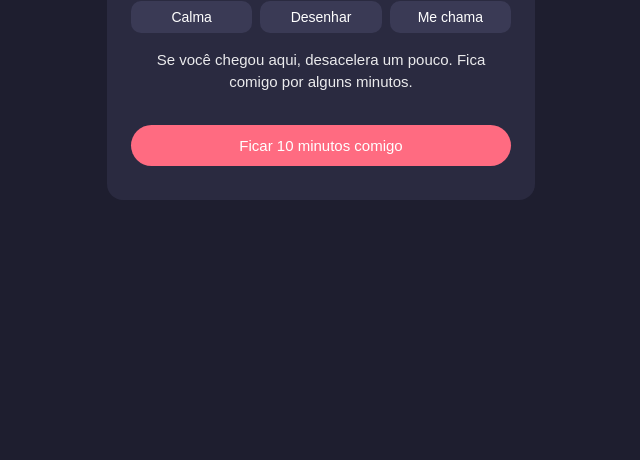
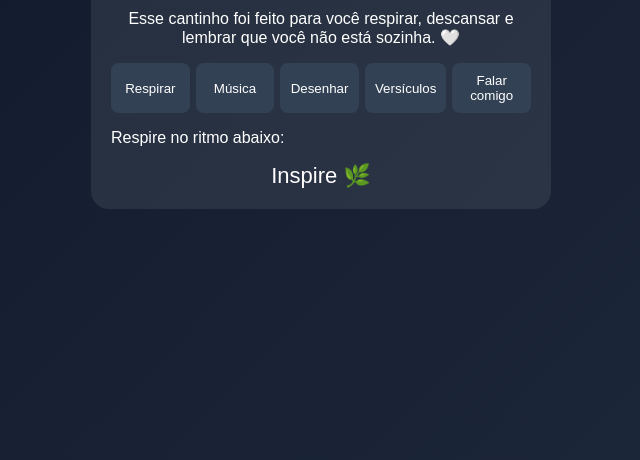
Before and after one commit to victor22066/puerto-seguro, a plain HTML site: page index.html in a window 1280 px wide. Shown: the part 340-800 px from the top of the page, without its empty margins (319-959 px from the left). Drawn offline with Linux system fonts and the light colour scheme.

Commit message:
Add files via upload

```diff
--- a/index.html
+++ b/index.html
@@ -3,163 +3,84 @@
 <head>
 <meta charset="UTF-8">
 <meta name="viewport" content="width=device-width, initial-scale=1.0">
-  <title>Porto Seguro</title>
-
+<title>Um Lugar Seguro</title>
 <style>
-    body {
-      margin: 0;
-      min-height: 100vh;
-      display: flex;
-      align-items: center;
-      justify-content: center;
-      background: #1e1e2f;
-      font-family: Arial, Helvetica, sans-serif;
-      color: #ffffff;
-    }
-
-    .box {
-      width: 100%;
-      max-width: 380px;
-      background: #2a2a40;
-      padding: 24px;
-      border-radius: 16px;
-      text-align: center;
-    }
-
-    h1 {
-      font-size: 22px;
-      margin-bottom: 12px;
-    }
-
-    p {
-      font-size: 15px;
-      line-height: 1.5;
-      opacity: 0.9;
-    }
-
-    .menu {
-      display: flex;
-      gap: 8px;
-      margin: 16px 0;
-    }
-
-    .menu button {
-      flex: 1;
-      padding: 8px;
-      border: none;
-      border-radius: 10px;
-      background: #3a3a55;
-      color: #fff;
-      cursor: pointer;
-      font-size: 14px;
-    }
-
-    .menu button:hover {
-      background: #4a4a70;
-    }
-
-    .content {
-      display: none;
-      margin-top: 12px;
-    }
-
-    .content.active {
-      display: block;
-    }
-
-    .action {
-      margin-top: 16px;
-      padding: 12px;
-      width: 100%;
-      border: none;
-      border-radius: 999px;
-      background: #ff6b81;
-      color: #fff;
-      font-size: 15px;
-      cursor: pointer;
-    }
-
-    .action:hover {
-      background: #ff4f6a;
-    }
-
-    .timer {
-      margin-top: 10px;
-      font-size: 18px;
-    }
-
-    a {
-      text-decoration: none;
-    }
+body{margin:0;font-family:Arial,sans-serif;background:linear-gradient(135deg,#0f172a,#1e293b);color:#fff;display:flex;justify-content:center;align-items:center;min-height:100vh}
+.card{width:92%;max-width:420px;background:rgba(255,255,255,.08);padding:20px;border-radius:18px}
+h1{text-align:center}
+.tabs{display:flex;flex-wrap:wrap;gap:6px;margin:15px 0}
+.tabs button{flex:1;padding:10px;border:none;border-radius:8px;background:#334155;color:#fff;cursor:pointer}
+.tab{display:none}
+.tab.active{display:block}
+.action{display:block;text-align:center;text-decoration:none;background:#38bdf8;color:#fff;padding:12px;border-radius:999px;margin-top:12px}
+iframe{width:100%;height:152px;border:none;border-radius:12px}
+#breath{font-size:22px;text-align:center;margin-top:15px}
 </style>
 </head>
 <body>
+<div class="card">
+<h1 id="titulo"></h1>
+<p style="text-align:center">Esse cantinho foi feito para você respirar, descansar e lembrar que você não está sozinha. 🤍</p>
 
-  <div class="box">
-    <h1>Ei, respira comigo 🤍</h1>
-
-    <div class="menu">
-      <button onclick="show('calma')">Calma</button>
-      <button onclick="show('desenhar')">Desenhar</button>
-      <button onclick="show('contato')">Me chama</button>
+<div class="tabs">
+<button onclick="openTab('resp')">Respirar</button>
+<button onclick="openTab('musica')">Música</button>
+<button onclick="openTab('desenho')">Desenhar</button>
+<button onclick="openTab('vers')">Versículos</button>
+<button onclick="openTab('contato')">Falar comigo</button>
 </div>
 
-    <div id="calma" class="content active">
-      <p>
-        Se você chegou aqui, desacelera um pouco.
-        Fica comigo por alguns minutos.
-      </p>
-      <button class="action" onclick="startTimer()">Ficar 10 minutos comigo</button>
-      <div class="timer" id="timer"></div>
+<div id="resp" class="tab active">
+<p>Respire no ritmo abaixo:</p>
+<div id="breath">Inspire 🌿</div>
 </div>
 
-    <div id="desenhar" class="content">
-      <p>Desenha qualquer coisa, sem pensar muito.</p>
-      <a href="https://aggie.io/" target="_blank">
-        <button class="action">Abrir site de desenho</button>
-      </a>
+<div id="musica" class="tab">
+<iframe src="https://open.spotify.com/embed/playlist/37i9dQZF1DWYBXtbGSCurj" allow="autoplay; clipboard-write; encrypted-media"></iframe>
 </div>
 
-    <div id="contato" class="content">
-      <p>Se precisar, me chama aqui.</p>
-      <a href="https://wa.me/qr/RBBDJ6ICSCTTH1" target="_blank">
-        <button class="action">WhatsApp</button>
-      </a>
+<div id="desenho" class="tab">
+<p>Vamos desenhar juntos.</p>
+<a class="action" href="https://aggie.io/" target="_blank">Abrir Aggie.io</a>
 </div>
+
+<div id="vers" class="tab">
+<p id="versiculo"></p>
+<a href="#" class="action" onclick="novoVersiculo();return false;">Outro versículo</a>
+</div>
+
+<div id="contato" class="tab">
+<p>Se precisar conversar, estou aqui.</p>
+<a class="action" href="https://wa.me/qr/RBBDJ6ICSCTTH1" target="_blank">WhatsApp</a>
+</div>
+
 </div>
 
 <script>
-    function show(id) {
-      document.querySelectorAll('.content').forEach(function(el) {
-        el.classList.remove('active');
-      });
+function openTab(id){
+document.querySelectorAll('.tab').forEach(t=>t.classList.remove('active'));
 document.getElementById(id).classList.add('active');
 }
 
-    var timerInterval = null;
+const apelidos=["Mariana","Missionária","Dorameira"];
+document.getElementById("titulo").textContent="Bem-vinda, "+apelidos[Math.floor(Math.random()*apelidos.length)]+"!";
 
-    function startTimer() {
-      var time = 10 * 60;
-      var timerEl = document.getElementById('timer');
+const versos=[
+"\"Lancem sobre Ele toda a sua ansiedade, porque Ele tem cuidado de vocês.\" — 1 Pedro 5:7",
+"\"Não andem ansiosos por coisa alguma.\" — Filipenses 4:6",
+"\"Vinde a mim todos os que estão cansados.\" — Mateus 11:28",
+"\"Deixo-vos a minha paz.\" — João 14:27",
+"\"O Senhor é o meu pastor; nada me faltará.\" — Salmo 23:1",
+"\"Espera no Senhor; anima-te.\" — Salmo 27:14"
+];
+function novoVersiculo(){
+document.getElementById("versiculo").textContent=versos[Math.floor(Math.random()*versos.length)];
+}
+novoVersiculo();
 
-      if (timerInterval) {
-        clearInterval(timerInterval);
-      }
-
-      timerInterval = setInterval(function() {
-        var min = Math.floor(time / 60);
-        var sec = time % 60;
-        timerEl.textContent = min + ':' + (sec < 10 ? '0' + sec : sec);
-
-        if (time <= 0) {
-          clearInterval(timerInterval);
-          timerInterval = null;
-          timerEl.textContent = 'Eu ainda tô aqui.';
-        }
-        time--;
-      }, 1000);
-    }
+const passos=["Inspire 🌿","Segure 🤍","Expire 🍃"];
+let i=0;
+setInterval(()=>{document.getElementById("breath").textContent=passos[i%3];i++;},4000);
 </script>
-
 </body>
 </html>
```
Lines whose indentation alone changed are shown as unchanged.
